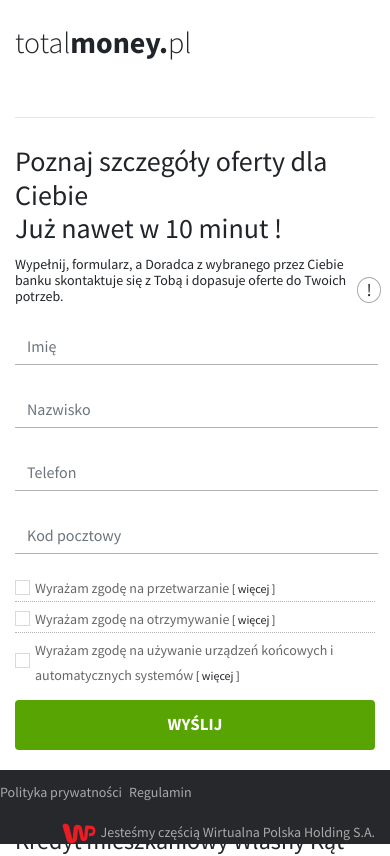
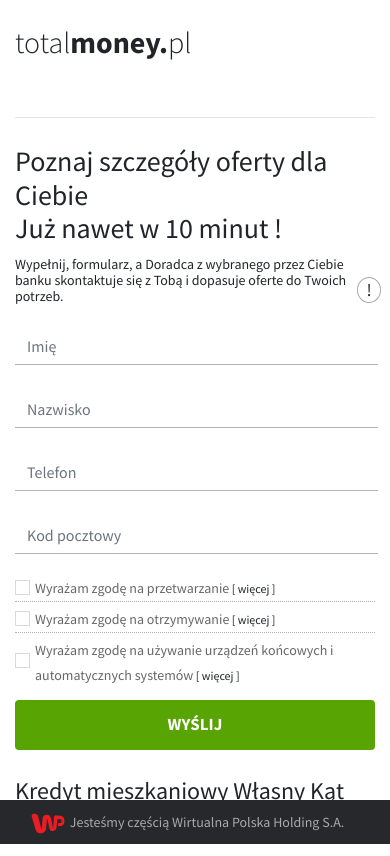
Before and after one commit to bartekwojtal1207/total-money-new, a React (Create React App) app: page / in a window 390 px wide. Shown: the top 856 px of the page. Built offline with nearby package versions, Linux system fonts and the light colour scheme.

Commit message:
work with style

```diff
--- a/src/components/CreditInfo/CreditInfo.css
+++ b/src/components/CreditInfo/CreditInfo.css
@@ -30,3 +30,7 @@
 .credit .credit__hr {
     width: 100%;
     border-top: 1px solid rgba(0, 0, 0, 0.1); }
+
+@media only screen and (max-width: 767px) {
+    .credit .credit__company .credit__logo { display: none; }
+}
--- a/src/components/Footer/Footer.css
+++ b/src/components/Footer/Footer.css
@@ -3,9 +3,9 @@
     position: fixed;
     bottom: 0;
     width: 100%;
+    z-index: 100;
     color: #a9a9a9;
     font-size: 14px;
-    z-index: 100;
     padding-top: 10px; }
 
 .footer .container { padding-left: 0; }
@@ -26,3 +26,14 @@
     display: inline-block; }
 
 .footer .footer__wp_content .footer__wp_content__logo { margin-right: 5px; }
+
+@media only screen and (max-width: 767px) {
+    .footer .footer__list { display: none; }
+
+    .footer .footer__wp_content {
+        float: none;
+        display: block;
+        text-align: center;
+        padding-bottom: 10px;
+    }
+}
--- a/src/containers/App.js
+++ b/src/containers/App.js
@@ -6,22 +6,41 @@
 import SecurityInfo from '../components/SecurityInfo/SecurityInfo';
 import Contact from '../components/Contact/Contact';
 import Footer from '../components/Footer/Footer'
-{console.log(window.innerWidth)}
+
 
 class App extends Component {
+    constructor(props) {
+        super(props);
+        this.state = {
+            width: window.innerWidth
+        }
+    }
+
+    updateDimensions() {
+        let update_width  = window.innerWidth;
+        this.setState({ width: update_width});
+    }
+
+    componentDidMount() {
+        this.updateDimensions();
+        window.addEventListener("resize", this.updateDimensions.bind(this));
+    }
+
   render() {
+        let widthScreen = this.state.width;
+        console.log(widthScreen)
     return (
       <div className="App">
-          <div className="container">
+          <div className="container" style={{marginBottom: '50px'}}>
               <div className="row">
                   <div className="col-md-6">
                     <Header/>
-                      {window.innerWidth <= 767 ? <Contact/> : ''}
+                      {widthScreen <= 767 ? <Contact/> : ''}
                       <CreditInfo/>
                       <SecurityInfo/>
                   </div>
                   <div className="col-md-6 col-xs-12">
-                      {window.innerWidth > 767 ? <Contact/> : ''}
+                      {widthScreen > 767 ? <Contact/> : ''}
                   </div>
               </div>
           </div>
```
